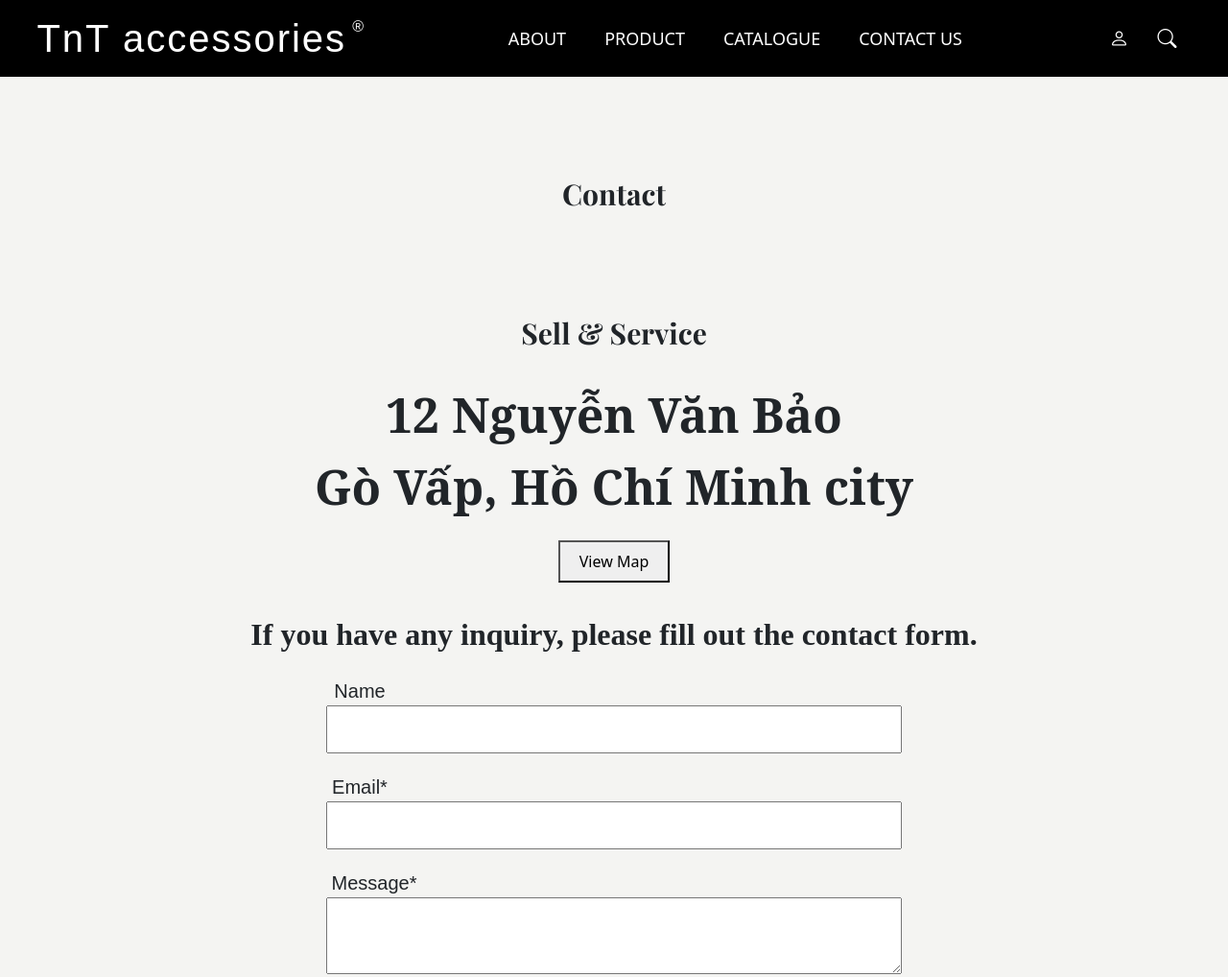
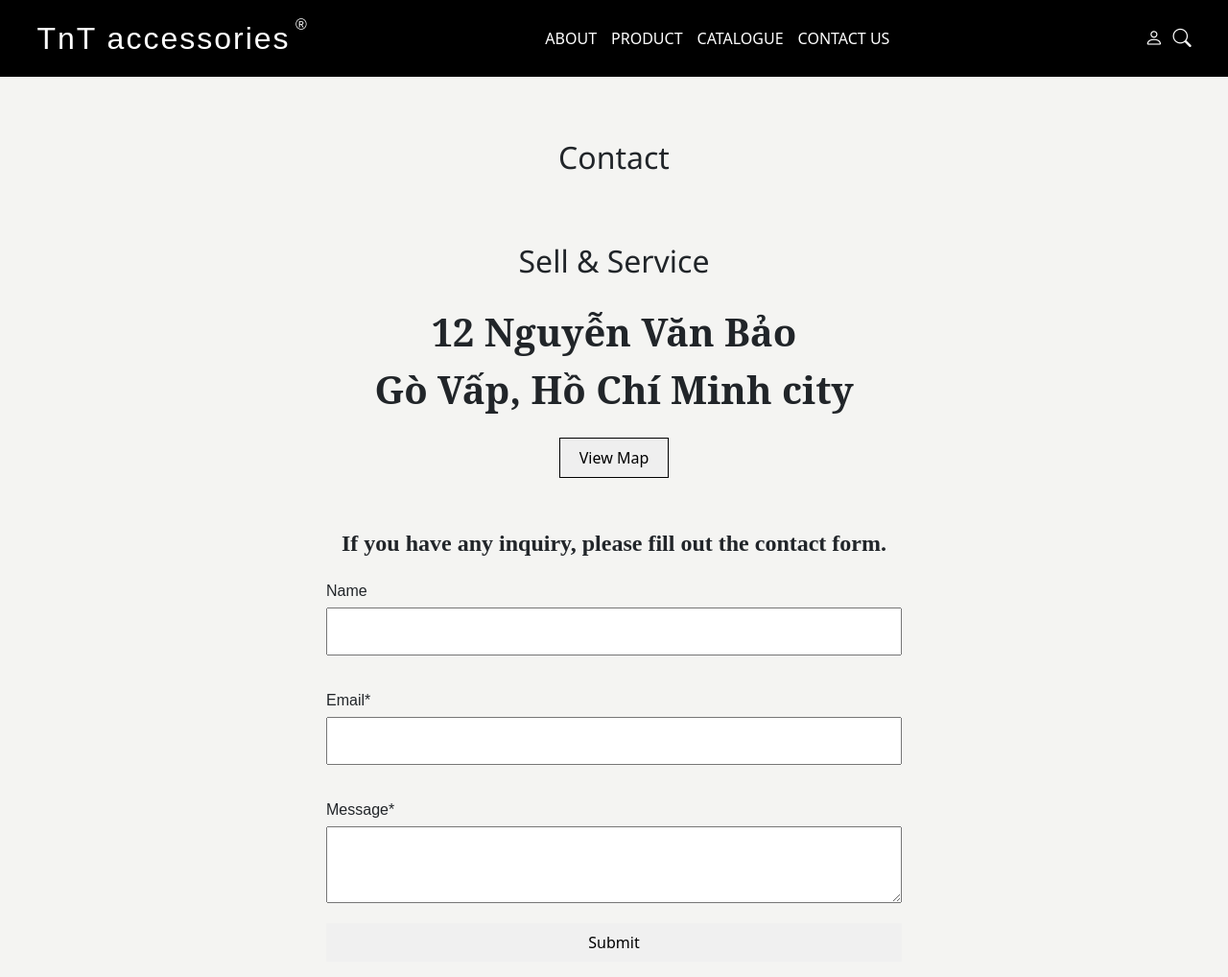
Before and after one commit to lttboy25/tnt-accessories, a plain HTML site: page html/contact.html in a window 1280 px wide. Shown: the top 1018 px of the page at 96% size. Drawn offline with nearby package versions, Linux system fonts and the light colour scheme; a web font is replaced by a local one.

Commit message:
update header

```diff
--- a/html/contact.html
+++ b/html/contact.html
@@ -29,62 +29,65 @@
 
     header {
         background-color: black;
-            height: 80px;
+        min-height: 80px;
         width: 100%;
-            position: relative;
-            padding: 0 5%;
+        padding: 10px 3%;
         display: flex;
         align-items: center;
         justify-content: space-between;
+        flex-wrap: wrap;
+        gap: 10px;
     }
 
     @font-face {
         font-family: 'Arareelike';
-            src: url(../FRONTS/Adarsh\ Sans\ Italic.otf) format('adarsh-sans-italic');
+        src: url(../FRONTS/Adarsh\ Sans\ Italic.otf) format('opentype');
     }
 
     .logo {
         font-family: 'Arareelike', sans-serif;
-            font-size: 40px;
+        font-size: 2em;
         color: white;
         letter-spacing: 2px;
         position: relative;
     }
 
-        .logo a{
+    .logo a {
         text-decoration: none;
         color: white;
     }
 
     .logo sup {
-            font-size: 16px;
+        font-size: 0.5em;
         position: absolute;
-            top: 18px;
-            right: -20px;
+        top: 0.6em;
+        right: -1.2em;
     }
 
     header nav {
         flex-grow: 1;
         display: flex;
         justify-content: center;
+        flex-wrap: wrap;
     }
 
     header ul {
         display: flex;
+        flex-wrap: wrap;
         align-items: center;
+        justify-content: center;
         padding: 0;
         margin: 0;
+        gap: 15px;
     }
 
     header ul li {
-            display: inline-block;
-            padding: 0 25px;
         list-style-type: none;
     }
 
     header ul li a {
         color: white;
-            font-size: 18px;
+        font-size: 1em;
         text-decoration: none;
     }
 
@@ -97,126 +100,107 @@
     .icon-nav {
         display: flex;
         align-items: center;
-        }
-
-        .icon-nav li {
-            padding: 0 15px;
+        gap: 10px;
     }
 
     .icon-nav i {
         color: white;
-            font-size: 20px;
+        font-size: 1.2em;
     }
 
 .heading {
-            padding-top: 100px;
+    padding-top: 60px;
     text-align: center;
-            font-size: 30px;
-            font-family: 'Playfair Display', serif;
+    font-size: 2em;
+    font-family: 'Segoe UI', Tahoma, Verdana, sans-serif;
 }
 
 .address {
-            padding-top: 25px;
+    padding-top: 20px;
     text-align: center;
-            font-size: 50px;
+    font-size: 2.5em;
     font-weight: bold;
     font-family: 'Noto Serif', serif;
 }
 
-
-        @media (max-width: 992px) {
-            header {
-                height: auto;
-                padding: 20px 5%;
-                flex-direction: column;
+#view {
+    padding: 8px 20px;
+    margin: 20px auto;
+    display: block;
+    max-width: 200px;
+    border: none;
+    cursor: pointer;
+    border: 1px solid black;
 }
 
-            header ul li {
-                padding: 10px 15px;
-            }
-
-        }
-
-        @media (max-width: 768px) {
-
-            header ul {
-                flex-direction: column;
-            }
-
-        }
-
-        @media (max-width: 576px) {
-            .heading {
-                font-size: 24px;
-            }
-
-            .slogan {
-                font-size: 28px;
-            }
-
-        }
-
-        /* Fix for 90% zoom */
-        @media (min-width: 1200px) {
-            .logo {
-                margin-right: 30px;
-            }
-
-            header ul li {
-                padding: 0 20px;
-            }
-
-            header {
-                padding: 0 3%;
-            }
-        }
-
-        #view{
-            padding: 8px 20px;
-            margin-top: 18px;
-            /* margin-left: 47%; */
-        }
-
-        #view a{
+#view a {
     text-decoration: none;
     color: black;
 }
 
-        #view:hover{
+#view:hover {
     background-color: rgb(35, 60, 55);
 }
 
-        #view:hover a{
+#view:hover a {
     color: white;
 }
 
-        .center{
+.center {
     text-align: center;
+    display: flex;
+    flex-direction: column;
     align-items: center;
     justify-content: center;
 }
 
-        .content{
+.content {
     padding-top: 30px;
-            /* width: 500px; */
     text-align: center;
-            /* margin-left: 36.5%; */
     font-family: 'Times New Roman', Times, serif;
-            font-size: 32px;
+    font-size: 1.5em;
     font-weight: bold;
+    max-width: 90%;
 }
-        .form{
-            /* margin-left: 35%; */
+
+.form {
+    width: 90%;
+    max-width: 600px;
+    margin: auto;
     padding-bottom: 100px;
 }
-        .form label{
+
+.form label {
     padding-top: 20px;
     font-family: Arial, Helvetica, sans-serif;
-            font-size: 20px;
-            padding-right: 530px;
+    font-size: 1em;
+    display: block;
+    text-align: left;
+    margin-bottom: 5px;
 }
 
-        .submit:hover{
+.form input,
+.form textarea {
+    width: 100%;
+    height: 50px;
+    padding: 10px;
+    margin-bottom: 15px;
+}
+
+.form textarea {
+    height: 80px;
+    resize: vertical;
+}
+
+.submit {
+    width: 100%;
+    height: 40px;
+    border: none;
+    background-color: #f0f0f0;
+    cursor: pointer;
+}
+
+.submit:hover {
     background-color: rgb(35, 60, 55);
     color: white;
 }
@@ -232,7 +216,7 @@
             <nav>
                 <ul>
                     <li><a href="../html/about.html">ABOUT</a></li>
-                    <li><a href="#">PRODUCT</a></li>
+                    <li><a href="../html/product.html">PRODUCT</a></li>
                     <li><a href="#">CATALOGUE</a></li>
                     <li><a href="../html/contact.html">CONTACT US</a></li>
                 </ul>
```
Also changed, not shown: html/about.html (+34 -135 lines), html/product.html (added, +133 -0 lines). Lines whose indentation alone changed are shown as unchanged.
